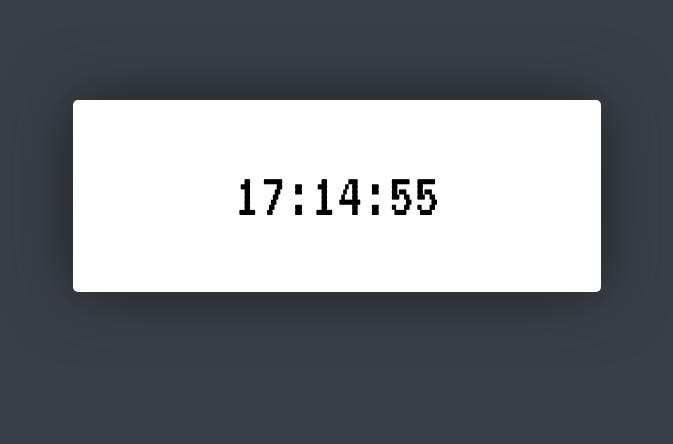
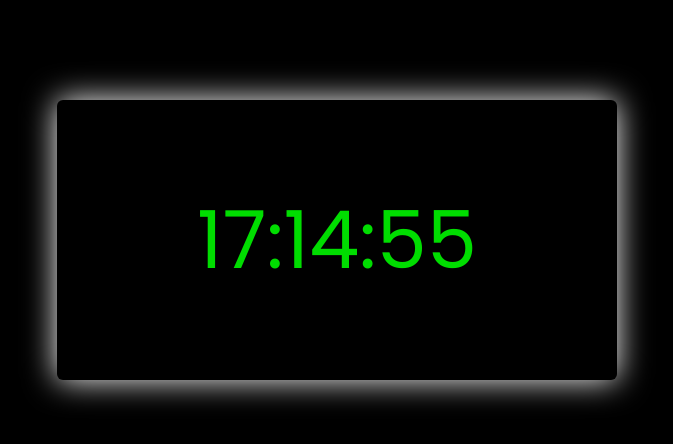
Before and after one commit to Rafasu/Js-projects, a website: page clock/index.html in a window 1280 px wide. Shown: the whole page, without its empty margins (303-976 px from the left). Drawn offline with Linux system fonts and the light colour scheme.

Commit message:
Modified clock styles

```diff
--- a/clock/index.html
+++ b/clock/index.html
@@ -2,7 +2,7 @@
 <html lang="en">
     <head>
         <title></title>
-        <link href="https://fonts.googleapis.com/css?family=VT323" rel="stylesheet">
+        <link href="https://fonts.googleapis.com/css?family=Poppins" rel="stylesheet">
         <link rel='stylesheet' href='styles.css'>
     </head>
     <body>
--- a/clock/styles.css
+++ b/clock/styles.css
@@ -1,15 +1,16 @@
 body {
-  background: #384047;
+  background: #000;
   font-family: sans-serif;
 }
 section {
-  background: #fff;
+  background: #000;
   padding: 1em;
   max-width: 400px;
   margin: 100px auto 0;
-  box-shadow: 0 0 1em #222;
-  border-radius: 5px;
+  box-shadow: 0 0 0.4em #fff;
+  border-radius: 6px;
   text-align: center;
-  font-family: 'VT323', monospace;
-  font-size: 4em;
+  font-family: 'Poppins', Helvetica, sans-serif;
+  font-size: 5em;
+  color: #0d0;
 }
```
